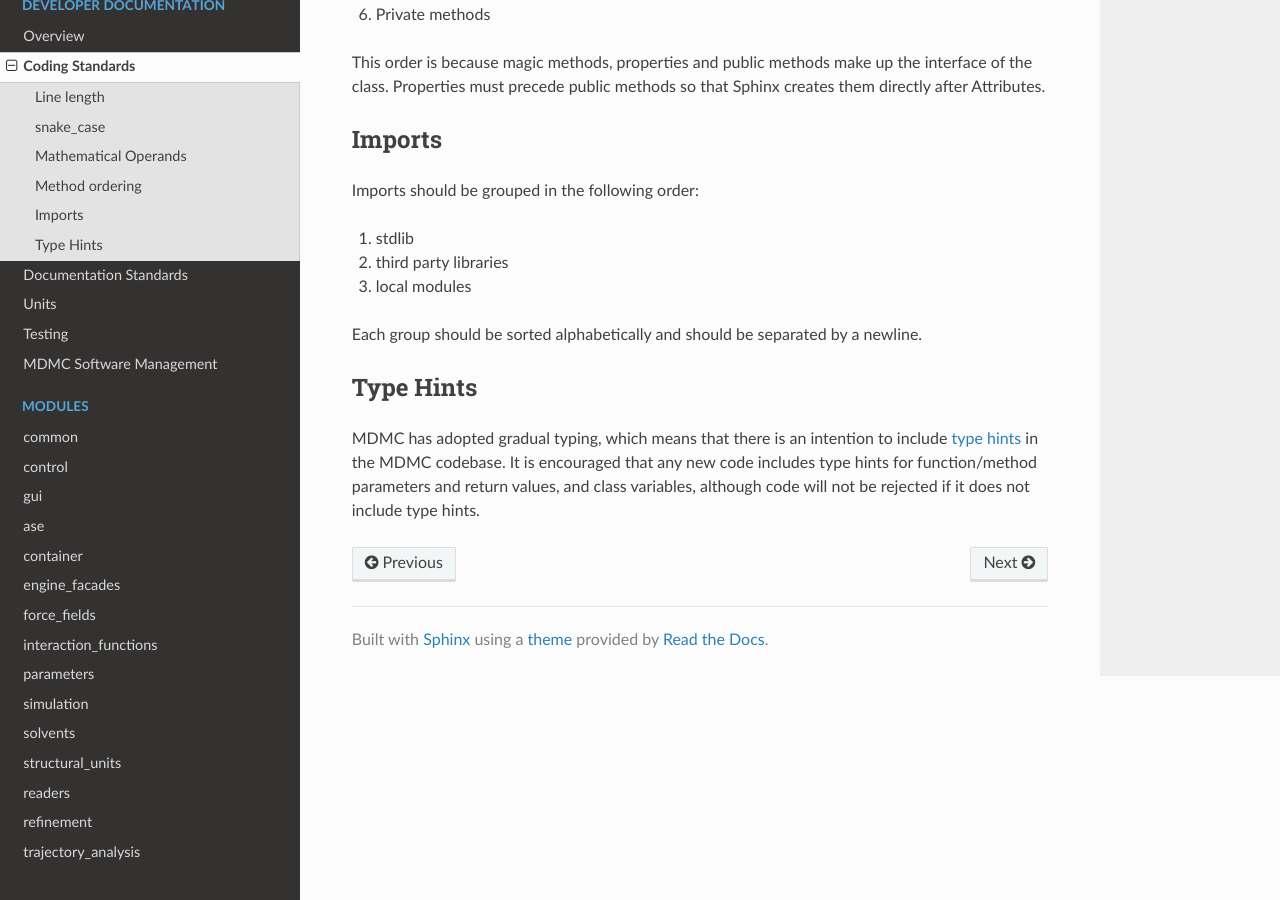
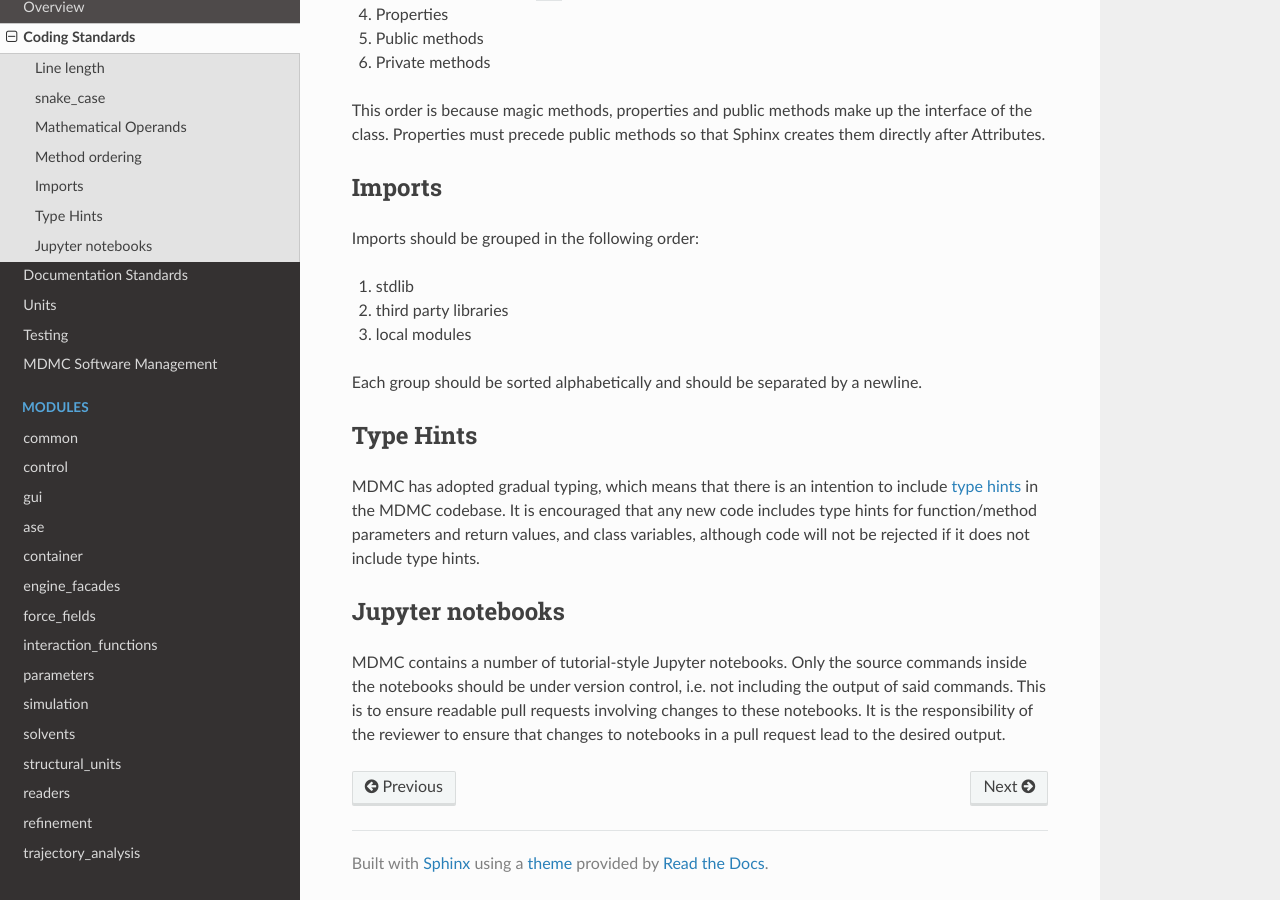
Before and after one commit to ISISNeutronMuon/MDMC, a Sphinx documentation site: the page built from doc/pages/developer/coding_standards.rst, in a window 1280 px wide and 900 px high, scrolled down 1464 px. Built offline with Sphinx 7.4.7 and the Read the Docs theme 2.0.0, drawn with Linux system fonts in a browser that asks for light colours; pages that are not in the unit, such as notebooks, are missing from menus; some of the changed text lies outside the part shown.

Commit message:
updated guidelines on vcs of jupyter notebooks and soft/hard line length limits [no ci]

```diff
--- a/doc/pages/developer/coding_standards.rst
+++ b/doc/pages/developer/coding_standards.rst
@@ -9,7 +9,10 @@
 
 Line length
 -----------
-The line length in MDMC (including documentation) is 80 characters.
+In MDMC we strive to adhere to the maximum line (including documentation) of 80
+characters. The line length can be increased up to 100 characters in exceptional
+cases where the readability of the code would otherwise be significantly
+degraded by the lower limit.
 
 snake_case
 ----------
@@ -89,3 +92,12 @@
 MDMC codebase. It is encouraged that any new code includes type hints for
 function/method parameters and return values, and class variables, although code
 will not be rejected if it does not include type hints.
+
+Jupyter notebooks
+-----------------
+MDMC contains a number of tutorial-style Jupyter notebooks. Only the source
+commands inside the notebooks should be under version control, i.e. not
+including the output of said commands. This is to ensure readable pull
+requests involving changes to these notebooks. It is the responsibility of
+the reviewer to ensure that changes to notebooks in a pull request lead to the
+desired output.
```
